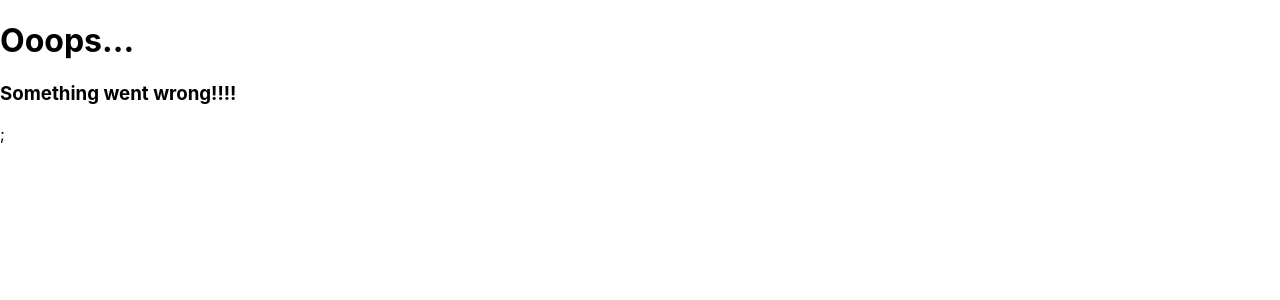
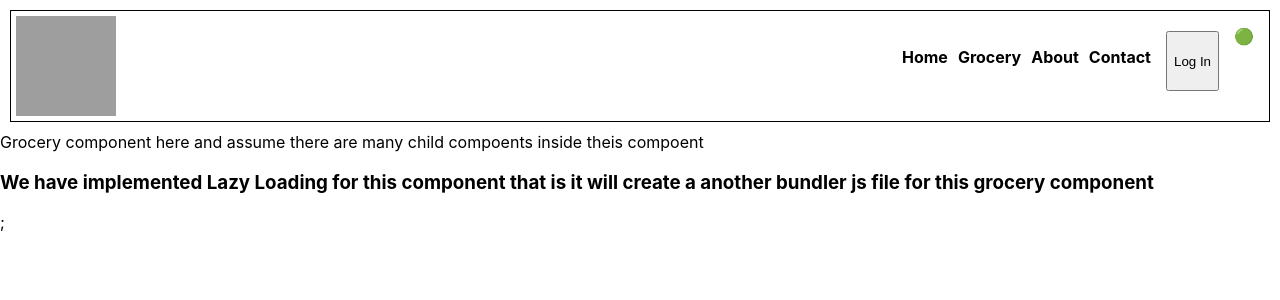
Before and after one commit to Hrutikaparkhe/Namaste-React, a React (Create React App) app in the folder namastereact/foodorderapp/: page /grocery in a window 1280 px wide. Shown: the top 300 px of the page. Built offline with nearby package versions, Linux system fonts and the light colour scheme; grey boxes are pictures that could not be loaded.

Commit message:
Added Custom hooks for Rstaurent Menu data fetching and online status checking, implemeted Lazy loading for Grocery component(Episode 09)

```diff
--- a/namastereact/foodorderapp/src/App.js
+++ b/namastereact/foodorderapp/src/App.js
@@ -1,4 +1,4 @@
-import React from "react";
+import React, { lazy, Suspense } from "react";
 import ReactDOM from "react-dom/client";
 import "./App.css";
 
@@ -17,6 +17,7 @@ const AppLayout = () => {
     </div>
   );
 };
+const Grocery = lazy(() => import("./components/Grocery"));
 
 const appBrowser = createBrowserRouter([
   {
@@ -27,6 +28,14 @@ const appBrowser = createBrowserRouter([
       { path: "/about", element: <About /> },
       { path: "/contact", element: <Contact /> },
       { path: "/restaurant/:resId", element: <RestaurantMenu /> },
+      {
+        path: "/grocery",
+        element: (
+          <Suspense fallback={<h2>this text will be shown till compoennt is loaded for lazy loading </h2>}>
+            <Grocery />
+          </Suspense>
+        ),
+      },
     ],
     errorElement: <Error />,
   },
--- a/namastereact/foodorderapp/src/components/Body.js
+++ b/namastereact/foodorderapp/src/components/Body.js
@@ -2,10 +2,14 @@ import { useEffect, useState } from "react";
 import Card from "./Card";
 import ShimmerUI from "./ShimmerUI";
 import { Link } from "react-router-dom";
+import UseOnlineStatus from "./utils/UseOnlineStatus";
+
 const Body = () => {
+  const online = UseOnlineStatus();
   const [restList, setRestList] = useState([]);
   const [filteredList, setFilteredList] = useState([]);
   const [searchText, setSearcheText] = useState("");
+
   useEffect(() => {
     fetchApiData();
   }, []);
@@ -18,6 +22,9 @@ const Body = () => {
     setRestList(filtereArr);
     setFilteredList(filtereArr);
   };
+  if (!online) {
+    return <h4>You or Offline!! please check your connectivity status</h4>;
+  }
   return restList.length > 0 ? (
     <div className="body">
       <div className="container">
--- /dev/null
+++ b/namastereact/foodorderapp/src/components/Grocery.js
@@ -0,0 +1,9 @@
+const Grocery = () => {
+  return (
+    <>
+      <div>Grocery component here and assume there are many child compoents inside theis compoent</div>
+      <h3>We have implemented Lazy Loading for this component that is it will create a another bundler js file for this grocery component</h3>
+    </>
+  );
+};
+export default Grocery;
--- a/namastereact/foodorderapp/src/components/Header.js
+++ b/namastereact/foodorderapp/src/components/Header.js
@@ -1,15 +1,21 @@
 import { useState } from "react";
 import { LOGO_URL } from "./utils/constants";
 import { Link } from "react-router-dom";
+import UseOnlineStatus from "./utils/UseOnlineStatus";
 
 const Header = () => {
   const [login, setLogin] = useState("Log In");
-  return (
+  const online = UseOnlineStatus();
+  return online ? (
     <div className="header">
       <img className="logo" alt="logo-img" src={LOGO_URL}></img>
+
       <div className="navBar">
         <Link to={"/"} className="navbar-link-style">
           <h4>Home</h4>
+        </Link>
+        <Link to={"/grocery"} className="navbar-link-style">
+          <h4>Grocery</h4>
         </Link>
         <Link to={"./about"} className="navbar-link-style">
           <h4>About</h4>
@@ -25,8 +31,11 @@ const Header = () => {
         >
           {login}
         </button>
+        <h4>{online ? "🟢" : "🔴"}</h4>
       </div>
     </div>
+  ) : (
+    <div>loading....</div>
   );
 };
 export default Header;
--- a/namastereact/foodorderapp/src/components/RestaurantMenu.js
+++ b/namastereact/foodorderapp/src/components/RestaurantMenu.js
@@ -1,22 +1,24 @@
-import { useEffect, useState } from "react";
 import ShimmerUI from "./ShimmerUI";
 import { useParams } from "react-router-dom";
 import { MENU_IMAGE } from "./utils/constants";
-import { MENU_DATA_URL } from "./utils/constants";
+import UseMenuCard from "./utils/UseMenuCard";
 const RestaurantMenu = () => {
-  const [menuDetails, setMenuDetails] = useState(null);
   const { resId } = useParams();
-  useEffect(() => {
-    fetchMenuInfo();
-  }, []);
-  const fetchMenuInfo = async () => {
-    const data = await fetch(MENU_DATA_URL + resId);
-    const json = await data.json();
-    setMenuDetails(json?.data);
-  };
+  // useEffect(() => {
+  //   fetchMenuInfo();
+  // }, []);
+  // const fetchMenuInfo = async () => {
+  //   const data = await fetch(MENU_DATA_URL + resId);
+  //   const json = await data.json();
+  //   setMenuDetails(json?.data);
+  // };
+  // here we used the custom hook  to fetch the api data using UseMenuCard Hook instead of using above useEffect logic inside component only
+  const menuDetails = UseMenuCard(resId);
+
   if (menuDetails === null) {
     return <ShimmerUI />;
   }
+
   const { name, cuisines, feeDetails, locality, areaName, totalRatingsString, costForTwoMessage } = menuDetails?.cards[0]?.card?.card?.info;
   const { message } = feeDetails;
   const { itemCards } = menuDetails?.cards[2]?.groupedCard?.cardGroupMap?.REGULAR?.cards[4]?.card?.card;
@@ -38,7 +40,7 @@ const RestaurantMenu = () => {
         </div>
       </div>
 
-      {itemCards.map((item) => (
+      {itemCards?.map((item) => (
         <div className="menu-container" key={item.card.info.id}>
           <div>
             <h3>{item.card.info.name}</h3>
--- /dev/null
+++ b/namastereact/foodorderapp/src/components/utils/UseMenuCard.js
@@ -0,0 +1,15 @@
+import { useState, useEffect } from "react";
+import { MENU_DATA_URL } from "./constants";
+const UseMenuCard = (resId) => {
+  const [menudetails, setMenuDetails] = useState(null);
+  useEffect(() => {
+    fetchMenuInfo();
+  }, []);
+  const fetchMenuInfo = async () => {
+    const data = await fetch(MENU_DATA_URL + resId);
+    const json = await data.json();
+    setMenuDetails(json?.data);
+  };
+  return menudetails;
+};
+export default UseMenuCard;
--- /dev/null
+++ b/namastereact/foodorderapp/src/components/utils/UseOnlineStatus.js
@@ -0,0 +1,15 @@
+import { useEffect, useState } from "react";
+
+const UseOnlineStatus = () => {
+  const [online, setOnline] = useState(true);
+  useEffect(() => {
+    window.addEventListener("offline", () => {
+      setOnline(false);
+    });
+    window.addEventListener("online", () => {
+      setOnline(true);
+    });
+  }, []);
+  return online;
+};
+export default UseOnlineStatus;
```
